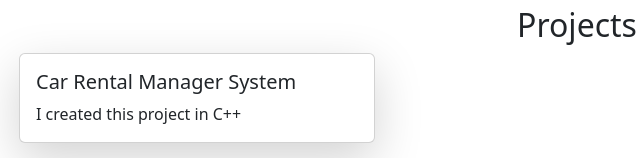
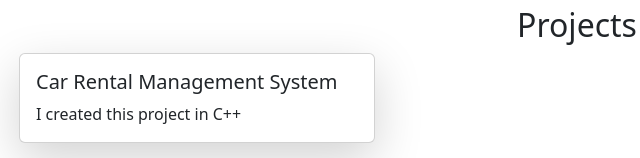
Before and after one commit to Captain-Saad/portfolio-2025, a plain HTML site: page index.html in a window 1280 px wide. Shown: the part 642-800 px from the top of the page, 63-703 px from the left. Drawn offline with nearby package versions, Linux system fonts and the light colour scheme.

Commit message:
Update index.html

```diff
--- a/index.html
+++ b/index.html
@@ -65,7 +65,7 @@
             <div class="col-md-4">
                 <div class="card shadow-lg">
                     <div class="card-body">
-                        <h5 class="card-title">Car Rental Manager System</h5>
+                        <h5 class="card-title">Car Rental Management System</h5>
                         <p class="card-text">I created this project in C++</p>
                     </div>
                 </div>
```
